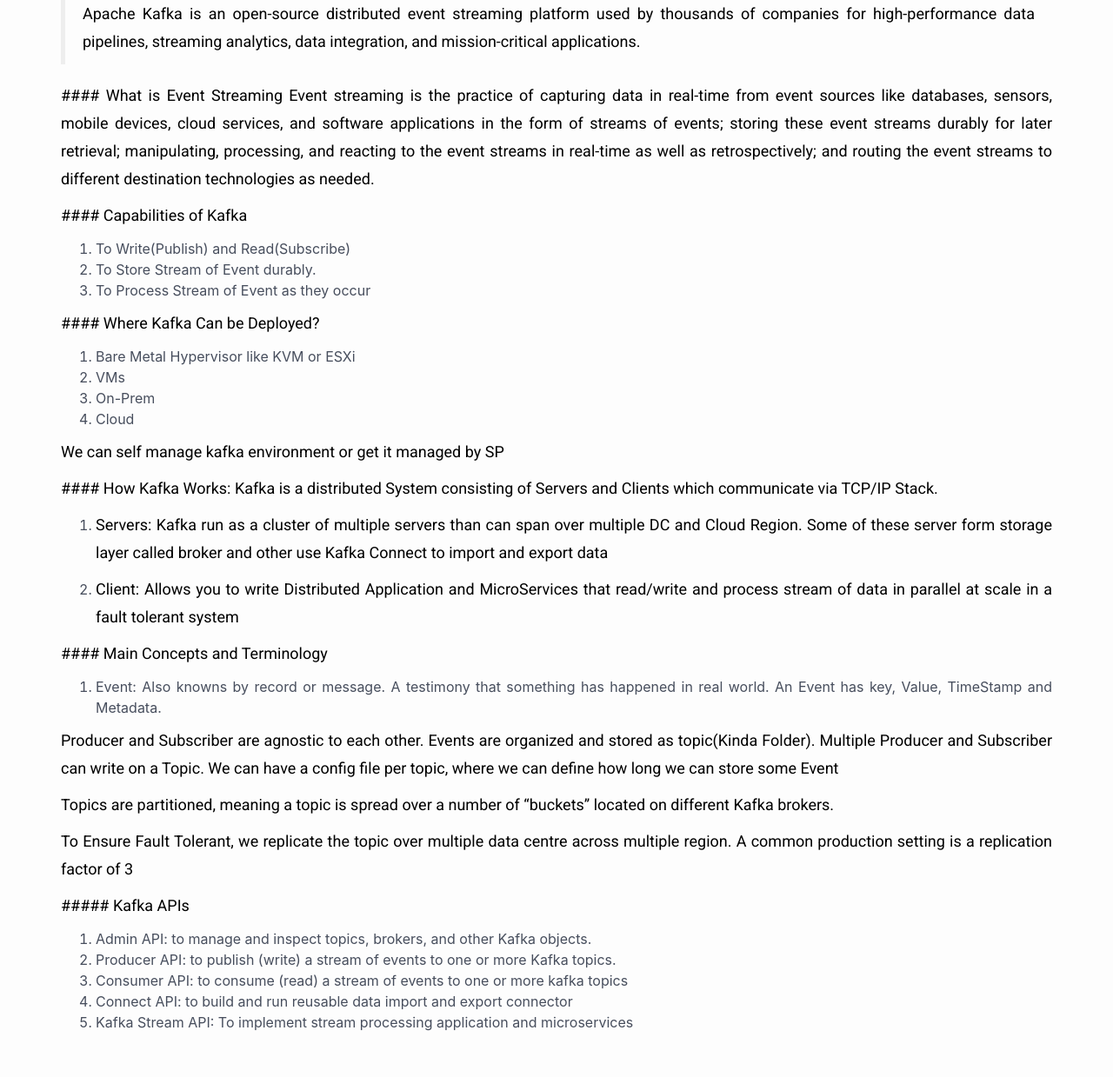
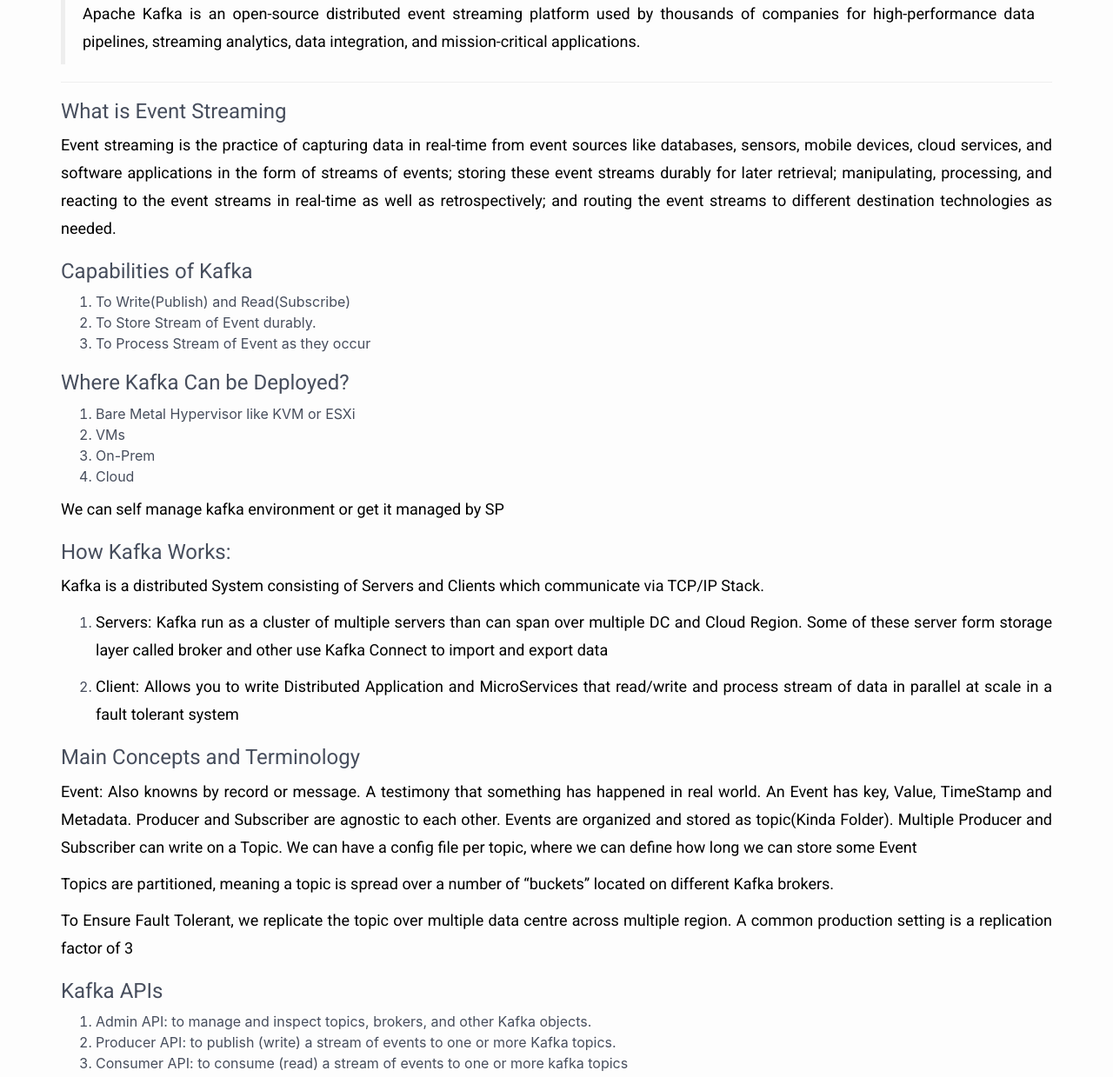
Before and after one commit to lapalb/as_blog, a Jekyll site: the page built from _posts/2020-08-13-apache-kafka-a-basic-introduction.md, in a window 1280 px wide and 1400 px high, scrolled down 1085 px. Shown: the part 161-1400 px from the top of the window at 87% size. Built offline with Jekyll 4.4.1, drawn with Linux system fonts in a browser that asks for light colours; some web fonts are replaced.

Commit message:
Fixed Style

```diff
--- a/_posts/2020-08-13-apache-kafka-a-basic-introduction.md
+++ b/_posts/2020-08-13-apache-kafka-a-basic-introduction.md
@@ -7,21 +7,22 @@ categories: Tech
 Apache Kafka is messaging system developed by LinkedIn and donated to Apache Foundation. This is De-Facto messaging system used for Server Side development.
 It uses Publisher Subscriber Design Pattern.
 
+
 ![Apache Kafka](https://kafka.apache.org/images/logo.png)
 
 > Apache Kafka is an open-source distributed event streaming platform used by thousands of companies for high-performance data pipelines,
 streaming analytics, data integration, and mission-critical applications.
+<hr>
 
-
- #### What is Event Streaming
+### What is Event Streaming
  Event streaming is the practice of capturing data in real-time from event sources like databases, sensors, mobile devices, cloud services, and software applications in the form of streams of events; storing these event streams durably for later retrieval; manipulating, processing, and reacting to the event streams in real-time as well as retrospectively; and routing the event streams to different destination technologies as needed.
 
- #### Capabilities of Kafka
+### Capabilities of Kafka
  1. To Write(Publish) and Read(Subscribe)
  2. To Store Stream of Event durably.
  3. To Process Stream of Event as they occur
 
- #### Where Kafka Can be Deployed?
+### Where Kafka Can be Deployed?
  1. Bare Metal Hypervisor like KVM or ESXi
  2. VMs
  3. On-Prem
@@ -29,7 +30,7 @@ streaming analytics, data integration, and mission-critical applications.
 
  We can self manage kafka environment or get it managed by SP
 
- #### How Kafka Works:
+### How Kafka Works:
  Kafka is a distributed System consisting of Servers and Clients which communicate via TCP/IP Stack.
 
  1. Servers: Kafka run as a cluster of multiple servers than can span over multiple DC and Cloud Region. Some of these server form storage layer called broker and other use Kafka Connect to import and export data
@@ -48,7 +48,7 @@ streaming analytics, data integration, and mission-critical applications.
  To Ensure Fault Tolerant, we replicate the topic over multiple data centre across multiple region. A common production setting is a replication factor of 3
 
 
- ##### Kafka APIs
+### Kafka APIs
  1. Admin API:  to manage and inspect topics, brokers, and other Kafka objects.
  2. Producer API:  to publish (write) a stream of events to one or more Kafka topics.
  3. Consumer API: to consume (read) a stream of events to one or more kafka topics
```
Also changed, not shown: other parts of _posts/2020-08-13-apache-kafka-a-basic-introduction.md (+2 -3 lines).
